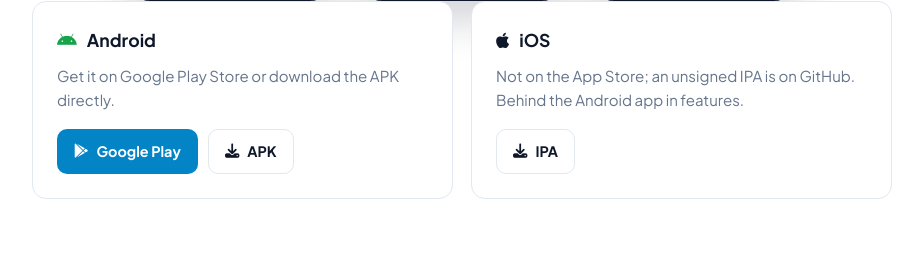
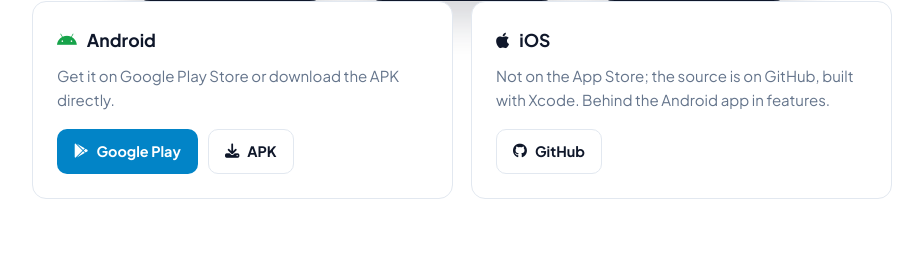
Before and after one commit to mahirgul/AiPBX-web, a PHP site: page /mobile in a window 1280 px wide. Shown: the part 810-1073 px from the top of the page, without its empty margins (178-1101 px from the left). Run offline with PHP 8.4, Linux system fonts and the light colour scheme; data that the repository does not hold is empty.

Commit message:
fix(apps): APK and iOS downloads from the app repositories, the iOS button links to the source

```diff
--- a/includes/data.php
+++ b/includes/data.php
@@ -271,6 +271,7 @@ function getLangUrl(string $targetLang): string {
 // shown next to them are looked up once an hour.
 const GITHUB_REPO = 'mahirgul/AiPBX';
 const GITHUB_ANDROID_REPO = 'mahirgul/AiPBX-Android';
+const GITHUB_IOS_REPO = 'mahirgul/AiPBX-ios';
 
 function latest_release(): array {
     static $rel = null;
--- a/includes/sections/apps.php
+++ b/includes/sections/apps.php
@@ -21,9 +21,9 @@
                 </div>
                 <div class="sx-app">
                     <h3><i class="fa-brands fa-apple" style="color:#0f172a"></i> iOS</h3>
-                    <p><?= t('App Store\'da değil; imzasız IPA dosyası GitHub\'da. Android sürümünün gerisinde.', 'Not on the App Store; an unsigned IPA is on GitHub. Behind the Android app in features.', 'Nicht im App Store; eine unsignierte IPA liegt auf GitHub. Hat weniger Funktionen als die Android-App.', az: 'App Store-da deyil; imzasız IPA faylı GitHub-dadır. Android versiyasından geridədir.') ?></p>
+                    <p><?= t('App Store\'da değil; kaynak kodu GitHub\'da, Xcode ile derlenir. Android sürümünün gerisinde.', 'Not on the App Store; the source is on GitHub, built with Xcode. Behind the Android app in features.', 'Nicht im App Store; der Quellcode liegt auf GitHub und wird mit Xcode gebaut. Hat weniger Funktionen als die Android-App.', az: 'App Store-da deyil; mənbə kodu GitHub-dadır, Xcode ilə yığılır. Android versiyasından geridədir.') ?></p>
                     <div class="row">
-                        <a href="<?= e(download_url('AiPBX-unsigned.ipa')) ?>" class="sx-btn sx-btn-ghost"><i class="fa-solid fa-download"></i> IPA</a>
+                        <a href="https://github.com/<?= e(GITHUB_IOS_REPO) ?>" class="sx-btn sx-btn-ghost" rel="noopener"><i class="fa-brands fa-github"></i> GitHub</a>
                     </div>
                 </div>
             </div>
```
Also changed, not shown: .htaccess.
